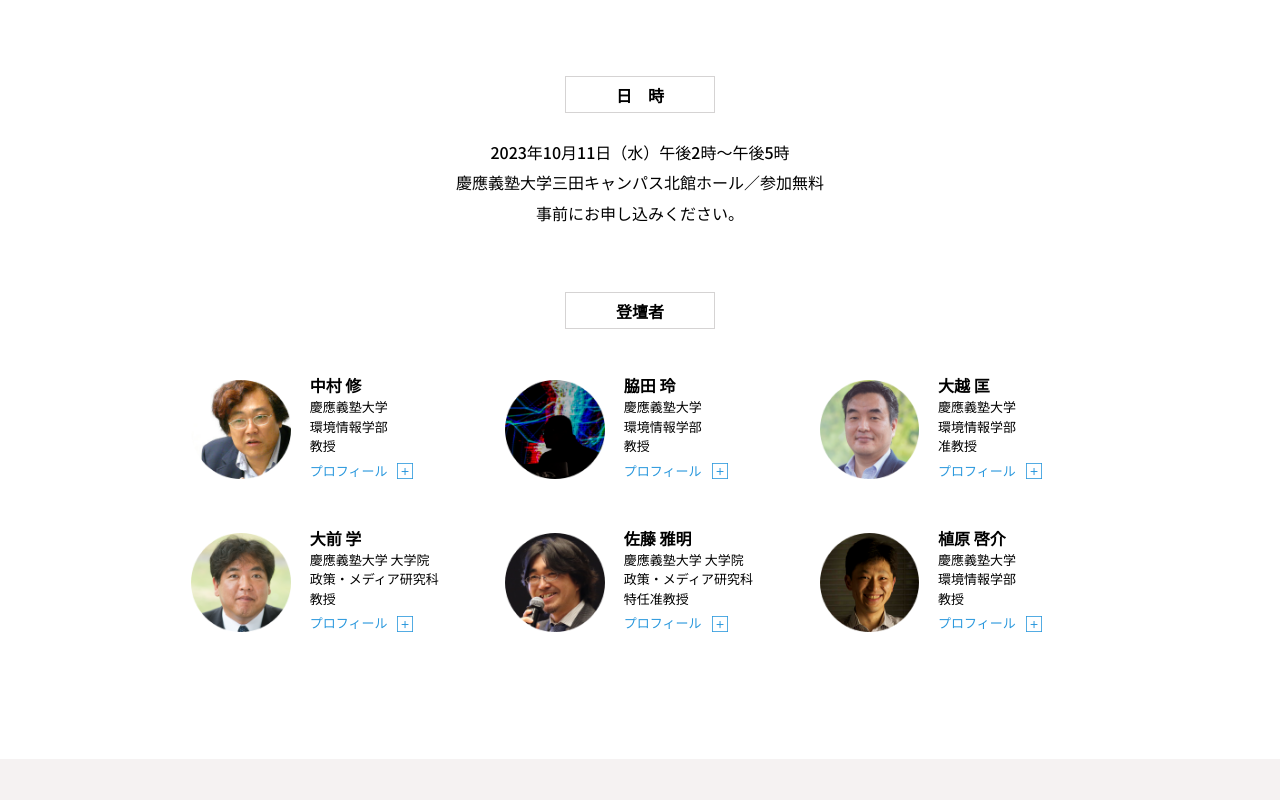
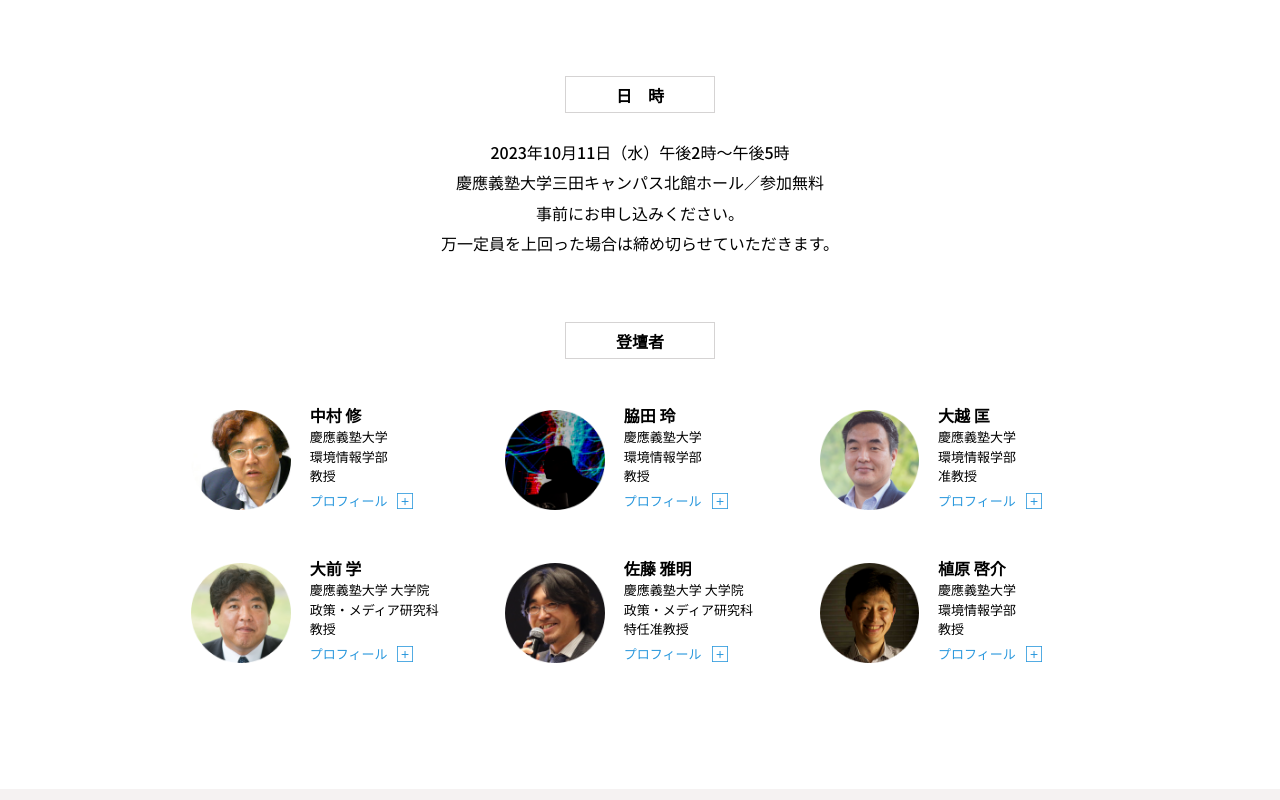
Before and after one commit to dtc-staff/dtc-staff.github.io, a plain HTML site: page index.html in a window 1280 px wide. Shown: the part 1200-2000 px from the top of the page. Drawn offline with Linux system fonts and the light colour scheme.

Commit message:
文言修正2か所

```diff
--- a/index.html
+++ b/index.html
@@ -119,7 +119,8 @@
         <div class="overview_date">
           2023年10⽉11⽇（⽔）<br class="forSp">午後2時～午後5時<br>
           慶應義塾大学三田キャンパス北館ホール／参加無料<br>
-          事前にお申し込みください。
+          事前にお申し込みください。<br>
+          万一定員を上回った場合は締め切らせていただきます。
         </div>
         <h3 class="overview_stitle">登壇者</h3>
         <div class="overview_speaker_wrap">
@@ -283,7 +284,7 @@
       <div class="section_inner archive_inner">
         <h2 class="section_title archive_title">ARCHIVE</h2>
         <div class="archive_lead">
-          昨年開催した<br class="forSP">「DIGITAL TWIN CAMPUS CONSORTIUM」の<br class="forSP">アーカイブ動画です。
+          昨年開催した<br class="forSP">「DIGITAL TWIN CAMPUS LAB」の<br class="forSP">アーカイブ動画です。
         </div>
         <div class="video_wrap">
           <iframe width="100%" height="" src="https://www.youtube.com/embed/6XpEcsMtdjw" title="YouTube video player" frameborder="0" allow="accelerometer; autoplay; clipboard-write; encrypted-media; gyroscope; picture-in-picture" allowfullscreen></iframe>
```
